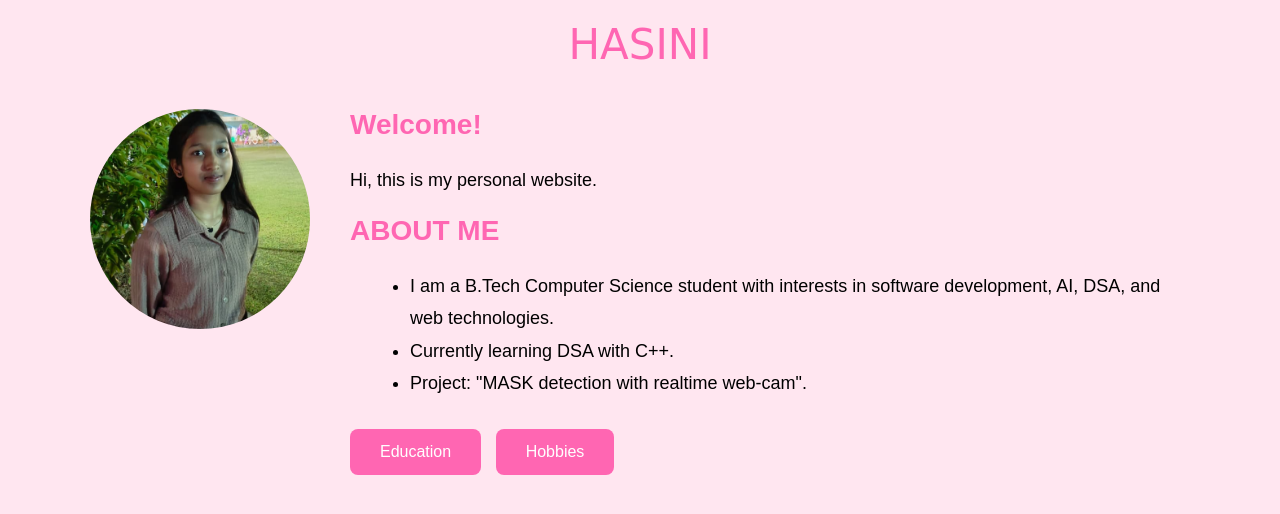
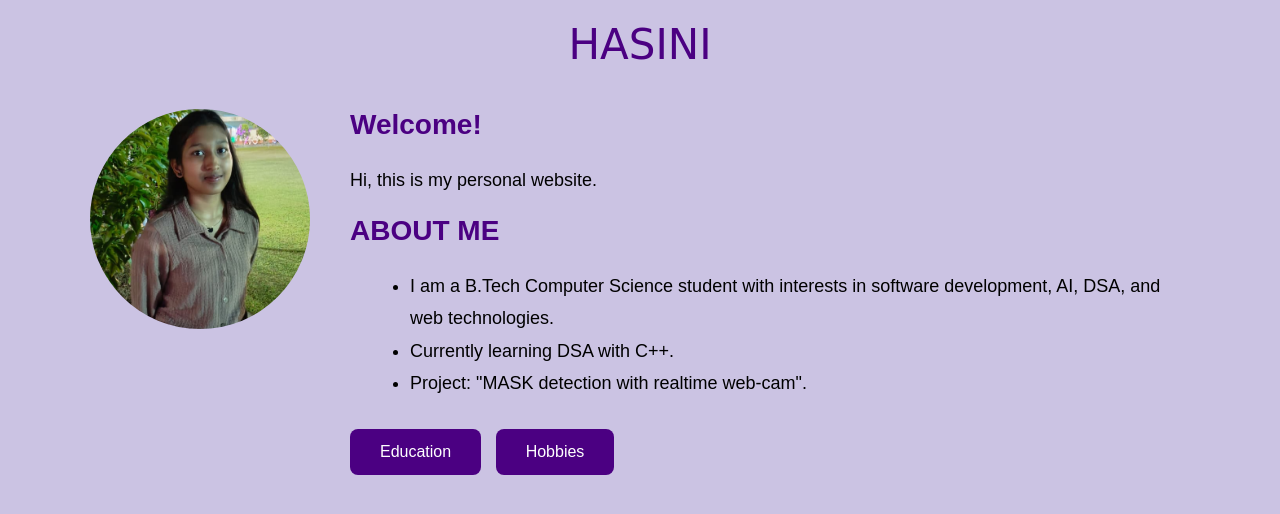
Before and after one commit to NavyaSriHasini/A.Hasini, a plain HTML site: page index.html in a window 1280 px wide. Drawn offline with Linux system fonts and the light colour scheme.

Commit message:
Add files via upload

```diff
--- a/index.html
+++ b/index.html
@@ -8,7 +8,7 @@
     /* General body styling */
     body {
         font-family: Arial, sans-serif;
-        background-color: #ffe6f0; /* light pink background */
+        background-color: #CBC3E3; /* light pink background */
         margin: 0;
         padding: 0;
     }
@@ -16,7 +16,7 @@
     /* Header with stylish font */
     header {
         font-family: "Lucida Calligraphy", "Lucida Handwriting", cursive;
-        color: #ff66b2; /* pink color */
+        color: #4B0082; /* pink color */
         text-align: center;
         font-size: 42px;
         margin-top: 20px;
@@ -49,7 +49,7 @@
 
     /* Headings inside About Me */
     .about-me h2 {
-        color: #ff66b2; /* pink headings */
+        color: #4B0082; /* pink headings */
         font-size: 28px;
         margin-top: 0;
     }
@@ -78,7 +78,7 @@
         margin: 10px 10px 0 0;
         border: none;
         border-radius: 8px;
-        background-color: #ff66b2;
+        background-color:#4B0082;
         color: white;
         font-size: 16px;
         cursor: pointer;
@@ -109,7 +109,7 @@
     .block h2 {
         font-size: 28px;
         margin-bottom: 15px;
-        color: #ff66b2;
+        color: #4B0082;
     }
 
     /* Lists inside blocks */
```
